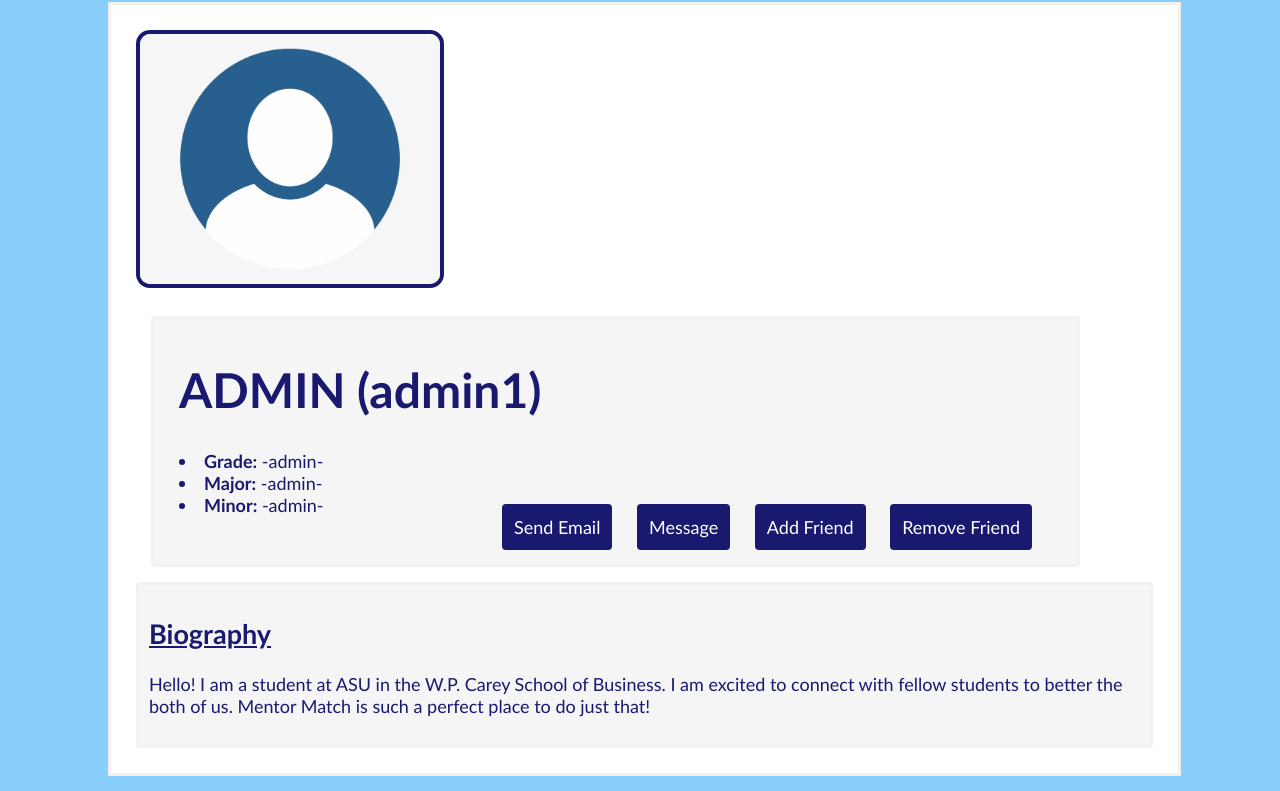
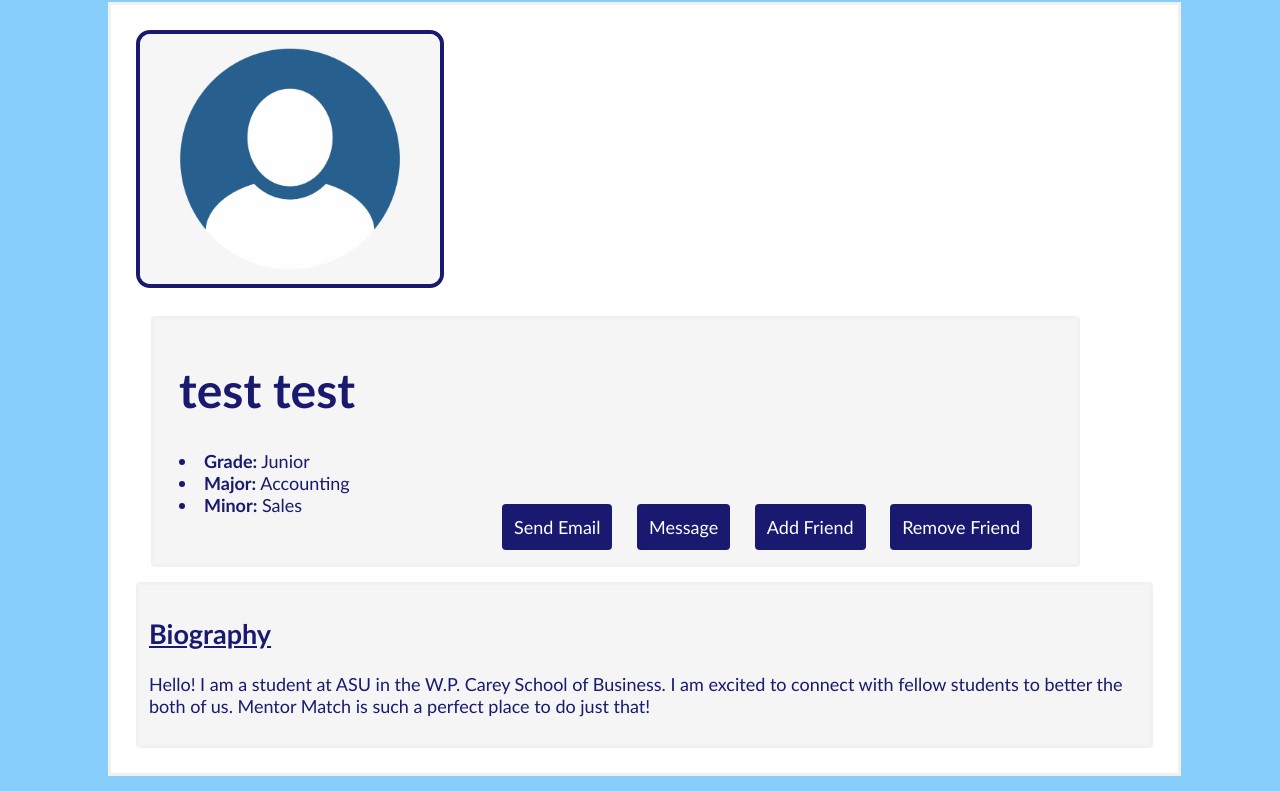
Before and after one commit to jrtapia2020/Project1, a plain HTML site: page MentorMatch/UI/HTML/profile.html in a window 1280 px wide. Shown: the part 100-891 px from the top of the page. Drawn offline with nearby package versions, Linux system fonts and the light colour scheme.

Commit message:
Last minute changes to sign_up and profile pages

```diff
--- a/MentorMatch/UI/HTML/profile.html
+++ b/MentorMatch/UI/HTML/profile.html
@@ -44,13 +44,13 @@
 
 		<div class="geninfo">
 			<div class="name">
-				<h1>ADMIN (admin1)</h1>
+				<h1>test test</h1>
 			</div>
 
 			<ui>
-				<li><b>Grade:</b> -admin-</li>
-				<li><b>Major:</b> -admin-</li>
-				<li><b>Minor:</b> -admin-</li>
+				<li><b>Grade:</b> Junior</li>
+				<li><b>Major:</b> Accounting</li>
+				<li><b>Minor:</b> Sales</li>
 			</ui>
 
 			<div class="profileBtns">
--- a/MentorMatch/UI/Scripts/profile.js
+++ b/MentorMatch/UI/Scripts/profile.js
@@ -1,5 +1,7 @@
 var profile = sessionStorage.getItem("profileSelector");
 
+// This would be changed in a future update to not cycle between hard coded profile pages.
+// A singular profile page would have its information changed with JQuery by the information pulled from the DB.
 function ProfileButtonHandler() {
     switch (profile) {
         case "lknope":
@@ -28,6 +30,8 @@ function ProfileButtonHandler() {
     }
 }
 
+// Currently does not save information into DB.
+// Would create WebMethod to connect to DB and input data into a new table.
 function FindMentorHandler() {
     $("#career").val("");
     $("#school").val("");
--- a/MentorMatch/UI/Scripts/sign_up.js
+++ b/MentorMatch/UI/Scripts/sign_up.js
@@ -41,7 +41,7 @@ function SignUpButtonHandler() {
                 if (responseFromServer == "New Account was created!") {
                     alert(responseFromServer);
                     ClearForm();
-                    window.location.replace("homepage.html");
+                    window.location.replace("index.html");
                 } else {
                     alert(responseFromServer);
                 }
```
Also changed, not shown: MentorMatch/UI/HTML/friendsList.html (+3 -1 lines).
